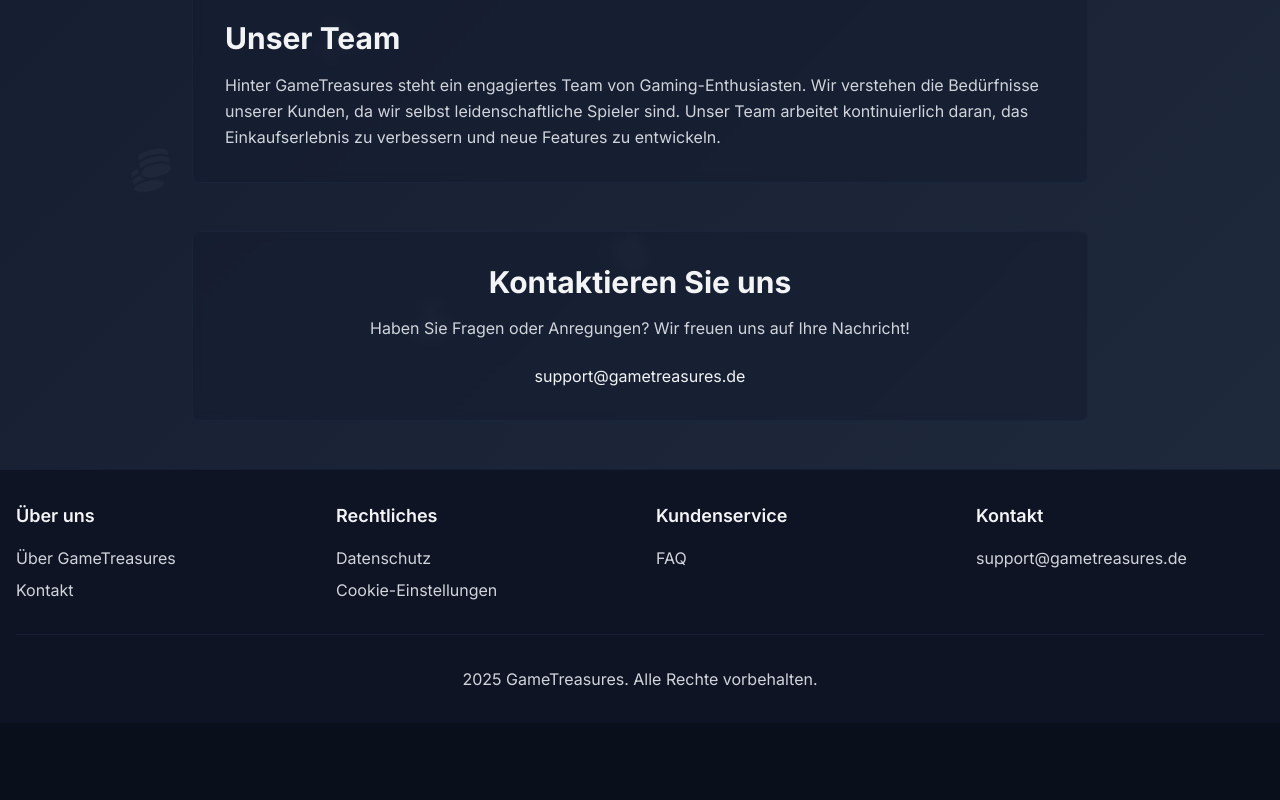
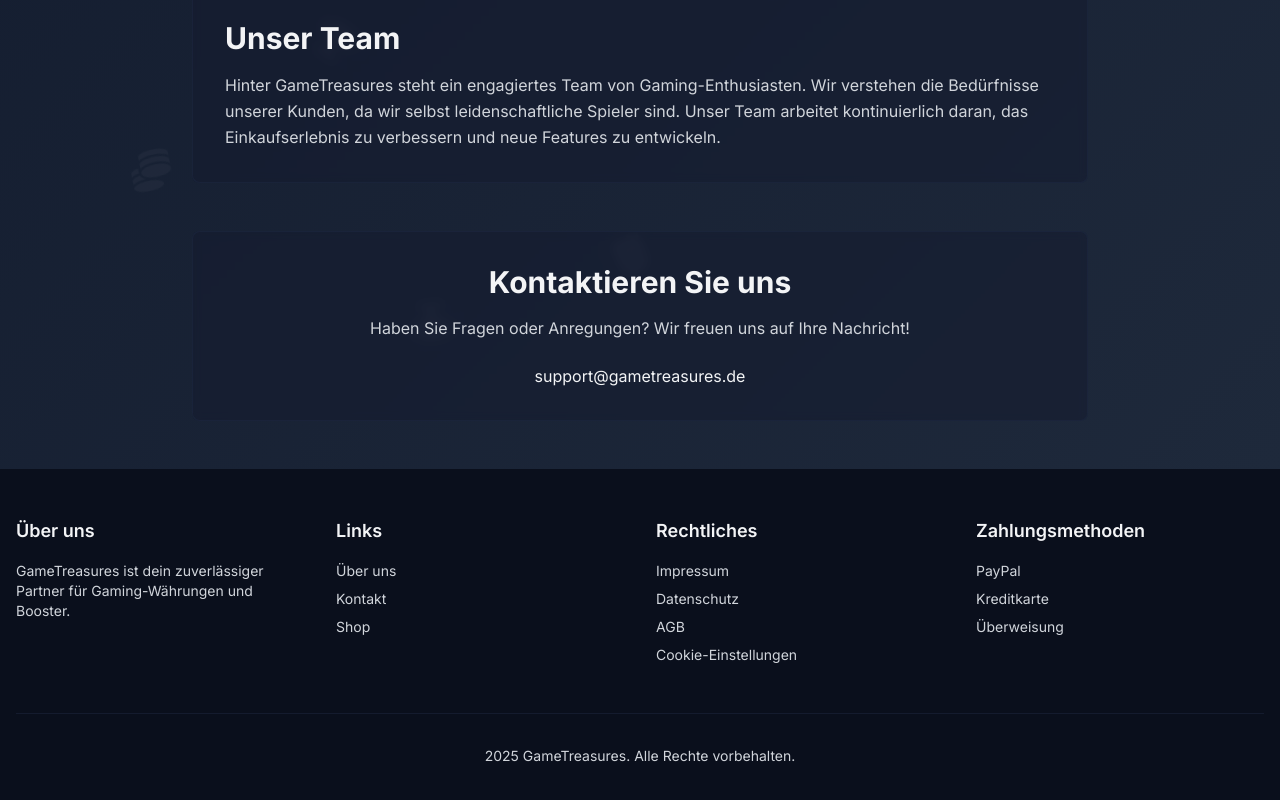
Before and after one commit to Xcruser/gametreasureswebsite, a Next.js app: page /about in a window 1280 px wide. Shown: the part 1307-2107 px from the top of the page. Before the commit the page ends 2030 px from the top, so only its background shows below. Built offline with nearby package versions, Linux system fonts and the light colour scheme.

Commit message:
fix: Build-Fehler behoben und Komponenten optimiert
- CookieBanner: cn-Funktion entfernt und Styles vereinfacht
- Footer: onClose-Parameter entfernt und Layout verbessert
- Header: Ungenutzte navigation-Variable entfernt
- Build erfolgreich getestet

```diff
--- a/src/components/layout/Footer/Footer.tsx
+++ b/src/components/layout/Footer/Footer.tsx
@@ -1,28 +1,41 @@
 'use client';
 
 import Link from 'next/link';
+import { useState } from 'react';
 import { CookieBanner } from '@/components/sections/CookieBanner/CookieBanner';
-import { useState } from 'react';
 
 export function Footer() {
   const [showCookieSettings, setShowCookieSettings] = useState(false);
 
   return (
-    <footer className="bg-primary-800/50 backdrop-blur-sm border-t border-primary-700/50">
-      <div className="container mx-auto px-4 py-8">
-        <div className="grid grid-cols-1 md:grid-cols-4 gap-8">
+    <footer className="bg-primary-900 text-content-secondary py-12">
+      <div className="container mx-auto px-4">
+        <div className="grid grid-cols-1 md:grid-cols-2 lg:grid-cols-4 gap-8">
           {/* Über uns */}
           <div>
             <h3 className="text-lg font-semibold text-content-primary mb-4">Über uns</h3>
-            <ul className="space-y-2">
+            <p className="text-sm">
+              GameTreasures ist dein zuverlässiger Partner für Gaming-Währungen und Booster.
+            </p>
+          </div>
+
+          {/* Links */}
+          <div>
+            <h3 className="text-lg font-semibold text-content-primary mb-4">Links</h3>
+            <ul className="space-y-2 text-sm">
               <li>
-                <Link href="/about" className="text-content-secondary hover:text-content-primary transition-colors">
-                  Über GameTreasures
+                <Link href="/about" className="hover:text-content-primary transition-colors">
+                  Über uns
                 </Link>
               </li>
               <li>
-                <Link href="/contact" className="text-content-secondary hover:text-content-primary transition-colors">
+                <Link href="/contact" className="hover:text-content-primary transition-colors">
                   Kontakt
+                </Link>
+              </li>
+              <li>
+                <Link href="/shop" className="hover:text-content-primary transition-colors">
+                  Shop
                 </Link>
               </li>
             </ul>
@@ -31,16 +44,26 @@
           {/* Rechtliches */}
           <div>
             <h3 className="text-lg font-semibold text-content-primary mb-4">Rechtliches</h3>
-            <ul className="space-y-2">
+            <ul className="space-y-2 text-sm">
               <li>
-                <Link href="/privacy" className="text-content-secondary hover:text-content-primary transition-colors">
+                <Link href="/imprint" className="hover:text-content-primary transition-colors">
+                  Impressum
+                </Link>
+              </li>
+              <li>
+                <Link href="/privacy" className="hover:text-content-primary transition-colors">
                   Datenschutz
+                </Link>
+              </li>
+              <li>
+                <Link href="/terms" className="hover:text-content-primary transition-colors">
+                  AGB
                 </Link>
               </li>
               <li>
                 <button
                   onClick={() => setShowCookieSettings(true)}
-                  className="text-content-secondary hover:text-content-primary transition-colors cursor-pointer"
+                  className="hover:text-content-primary transition-colors"
                 >
                   Cookie-Einstellungen
                 </button>
@@ -48,44 +71,25 @@
             </ul>
           </div>
 
-          {/* Kundenservice */}
+          {/* Zahlungsmethoden */}
           <div>
-            <h3 className="text-lg font-semibold text-content-primary mb-4">Kundenservice</h3>
-            <ul className="space-y-2">
-              <li>
-                <Link href="/faq" className="text-content-secondary hover:text-content-primary transition-colors">
-                  FAQ
-                </Link>
-              </li>
-            </ul>
-          </div>
-
-          {/* Social Media & Kontakt */}
-          <div>
-            <h3 className="text-lg font-semibold text-content-primary mb-4">Kontakt</h3>
-            <ul className="space-y-2">
-              <li>
-                <a
-                  href="mailto:support@gametreasures.de"
-                  className="text-content-secondary hover:text-content-primary transition-colors"
-                >
-                  support@gametreasures.de
-                </a>
-              </li>
+            <h3 className="text-lg font-semibold text-content-primary mb-4">Zahlungsmethoden</h3>
+            <ul className="space-y-2 text-sm">
+              <li>PayPal</li>
+              <li>Kreditkarte</li>
+              <li>Überweisung</li>
             </ul>
           </div>
         </div>
 
         {/* Copyright */}
-        <div className="mt-8 pt-8 border-t border-primary-700/50 text-center">
-          <p className="text-content-secondary">
-            {new Date().getFullYear()} GameTreasures. Alle Rechte vorbehalten.
-          </p>
+        <div className="mt-12 pt-8 border-t border-primary-800 text-sm text-center">
+          {new Date().getFullYear()} GameTreasures. Alle Rechte vorbehalten.
         </div>
       </div>
 
       {/* Cookie-Banner wenn Einstellungen geöffnet */}
-      {showCookieSettings && <CookieBanner onClose={() => setShowCookieSettings(false)} />}
+      {showCookieSettings && <CookieBanner />}
     </footer>
   );
 }
--- a/src/components/layout/Header/Header.tsx
+++ b/src/components/layout/Header/Header.tsx
@@ -10,17 +10,11 @@
 
 interface HeaderProps {
   navigationItems: Array<{
+    href: string;
     label: string;
-    href: string;
   }>;
   className?: string;
 }
-
-const navigation = [
-  { name: 'Home', href: '/' },
-  { name: 'Shop', href: '/shop' },
-  { name: 'Kontakt', href: '/contact' },
-];
 
 export function Header({ navigationItems, className }: HeaderProps) {
   const pathname = usePathname();
--- a/src/components/sections/CookieBanner/CookieBanner.tsx
+++ b/src/components/sections/CookieBanner/CookieBanner.tsx
@@ -3,132 +3,55 @@
 import { useState, useEffect } from 'react';
 import { Button } from '@/components/ui/Button/Button';
 import { cookieService } from '@/lib/services/cookieService';
-import Link from 'next/link';
 
-interface CookieBannerProps {
-  className?: string;
-  // Layout-Optionen
-  position?: 'top' | 'bottom';
-  maxWidth?: string;
-  showContainer?: boolean;
-  // Button-Optionen
-  buttonSize?: 'small' | 'medium' | 'large';
-  buttonClassName?: string;
-  reverseButtonOrder?: boolean;
-  buttonsFullWidth?: boolean;
-  // Callback wenn Banner geschlossen wird
-  onClose?: () => void;
-}
-
-export function CookieBanner({
-  className,
-  position = 'bottom',
-  maxWidth = 'max-w-screen-lg',
-  showContainer = true,
-  buttonSize = 'medium',
-  buttonClassName,
-  reverseButtonOrder = false,
-  buttonsFullWidth = false,
-  onClose,
-}: CookieBannerProps) {
-  const [show, setShow] = useState(false);
+export function CookieBanner() {
+  const [isVisible, setIsVisible] = useState(false);
 
   useEffect(() => {
-    // Zeige Banner nur, wenn noch keine Cookie-Einstellungen vorhanden sind
-    const consent = cookieService.getStoredConsent();
-    setShow(!consent);
+    setIsVisible(!cookieService.hasStoredConsent());
   }, []);
 
   const handleAcceptAll = () => {
     cookieService.acceptAll();
-    setShow(false); // Banner ausblenden nach Akzeptieren
-    onClose?.();
+    setIsVisible(false);
   };
 
   const handleAcceptNecessary = () => {
     cookieService.acceptNecessary();
-    setShow(false); // Banner ausblenden nach Akzeptieren
-    onClose?.();
+    setIsVisible(false);
   };
 
-  if (!show) return null;
-
-  const containerClasses = cn(
-    'fixed bottom-0 left-0 right-0 z-50 p-4 sm:p-6',
-    className
-  );
-
-  const contentClasses = cn(
-    'bg-primary-900/95 backdrop-blur-sm border-t border-primary-700/50',
-    showContainer && [
-      'mx-4 my-4 rounded-lg',
-      'bg-primary-800/50',
-      'border border-primary-700/50'
-    ]
-  );
-
-  const maxWidthClasses = maxWidth;
-
-  const buttonSizeClasses = {
-    small: 'px-3 py-1.5 text-sm',
-    medium: 'px-4 py-2',
-    large: 'px-6 py-3 text-lg',
-  }[buttonSize];
-
-  const buttons = [
-    <Button
-      key="accept-all"
-      onClick={handleAcceptAll}
-      className={cn(
-        buttonSizeClasses,
-        'bg-primary-600 hover:bg-primary-700 text-white',
-        buttonsFullWidth && 'w-full',
-        buttonClassName
-      )}
-    >
-      Alle akzeptieren
-    </Button>,
-    <Button
-      key="accept-necessary"
-      onClick={handleAcceptNecessary}
-      className={cn(
-        buttonSizeClasses,
-        'bg-primary-800/50 hover:bg-primary-700/50 text-white',
-        buttonsFullWidth && 'w-full',
-        buttonClassName
-      )}
-    >
-      Nur erforderliche
-    </Button>,
-  ];
-
-  if (reverseButtonOrder) {
-    buttons.reverse();
-  }
+  if (!isVisible) return null;
 
   return (
-    <div className={containerClasses}>
-      <div className={cn('mx-auto', maxWidthClasses)}>
-        <div className={contentClasses}>
+    <div className="fixed bottom-0 left-0 right-0 z-50 p-4 sm:p-6 bg-primary-900/95 backdrop-blur-sm border-t border-primary-700/50">
+      <div className="container mx-auto max-w-4xl">
         <div className="flex flex-col sm:flex-row items-start sm:items-center gap-4">
           <div className="flex-1">
             <h3 className="text-base sm:text-lg font-semibold text-content-primary mb-1 sm:mb-2">
               Diese Website verwendet Cookies
             </h3>
             <p className="text-sm sm:text-base text-content-secondary">
-                Wir nutzen Cookies, um Ihnen die bestmögliche Erfahrung auf unserer Website zu bieten.{' '}
-                <Link href="/cookies" className="text-content-primary hover:text-content-secondary underline">
-                  Mehr erfahren
-                </Link>
+              Wir nutzen Cookies, um Ihnen die bestmögliche Erfahrung auf unserer Website zu bieten.
             </p>
           </div>
-            <div className={cn(
-              'flex flex-col sm:flex-row gap-2 sm:gap-4 w-full sm:w-auto',
-              buttonsFullWidth && 'w-full flex-col',
-              !buttonsFullWidth && 'flex-row'
-            )}>
-              {buttons}
-            </div>
+          <div className="flex flex-col sm:flex-row gap-2 sm:gap-4 w-full sm:w-auto">
+            <Button
+              variant="secondary"
+              size="small"
+              className="w-full sm:w-auto text-sm whitespace-nowrap"
+              onClick={handleAcceptNecessary}
+            >
+              Nur notwendige
+            </Button>
+            <Button
+              variant="primary"
+              size="small"
+              className="w-full sm:w-auto text-sm whitespace-nowrap"
+              onClick={handleAcceptAll}
+            >
+              Alle akzeptieren
+            </Button>
           </div>
         </div>
       </div>
```
Lines whose indentation alone changed are shown as unchanged.
